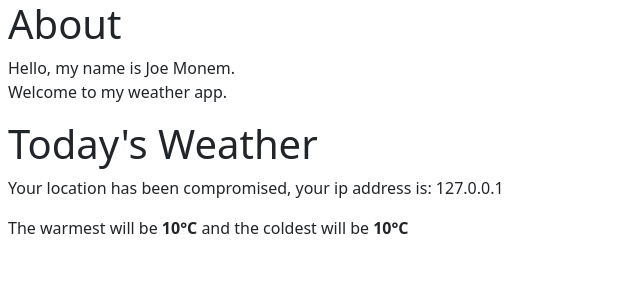
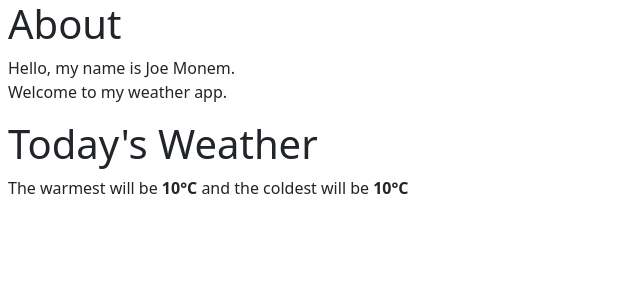
Before and after one commit to joemonem/SuccinctWeather, a Django app: page / in a window 1280 px wide. Shown: the top 300 px of the page, without its empty margins (0-640 px from the left). Run offline with Django 4.2, Linux system fonts and the light colour scheme; a database or web service that is not in the repository returns one stand-in record (values such as "Sample title"); data that the repository does not hold is empty; parts of the project's set-up code (start-up, migrations or seed data) failed here and were passed over.

Commit message:
removed unnecessary code

```diff
--- a/joesweather/templates/home.html
+++ b/joesweather/templates/home.html
@@ -7,7 +7,6 @@
 <p>Hello, my name is Joe Monem. <br> Welcome to my weather app.</p>
 
 <h1>Today's Weather</h1>
-<p>Your location has been compromised, your ip address is: {{ip}}</p>
 
 <p>The warmest will be <strong>{{ highestTemp }}°C</strong> and the coldest will be <strong>{{ lowestTemp }}°C</strong>
 </p>
```
Also changed, not shown: joesweather/views.py (+0 -11 lines).
